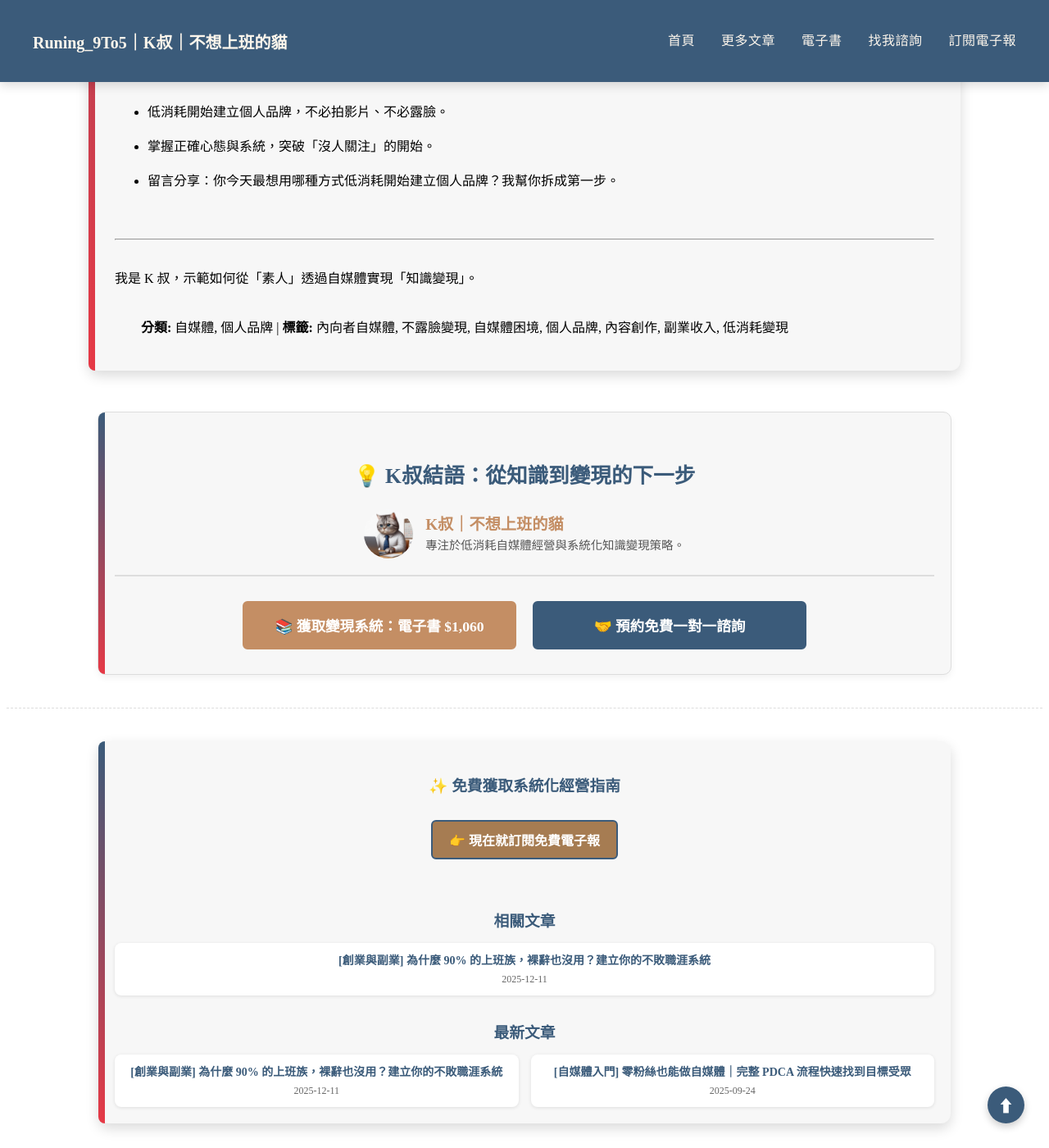
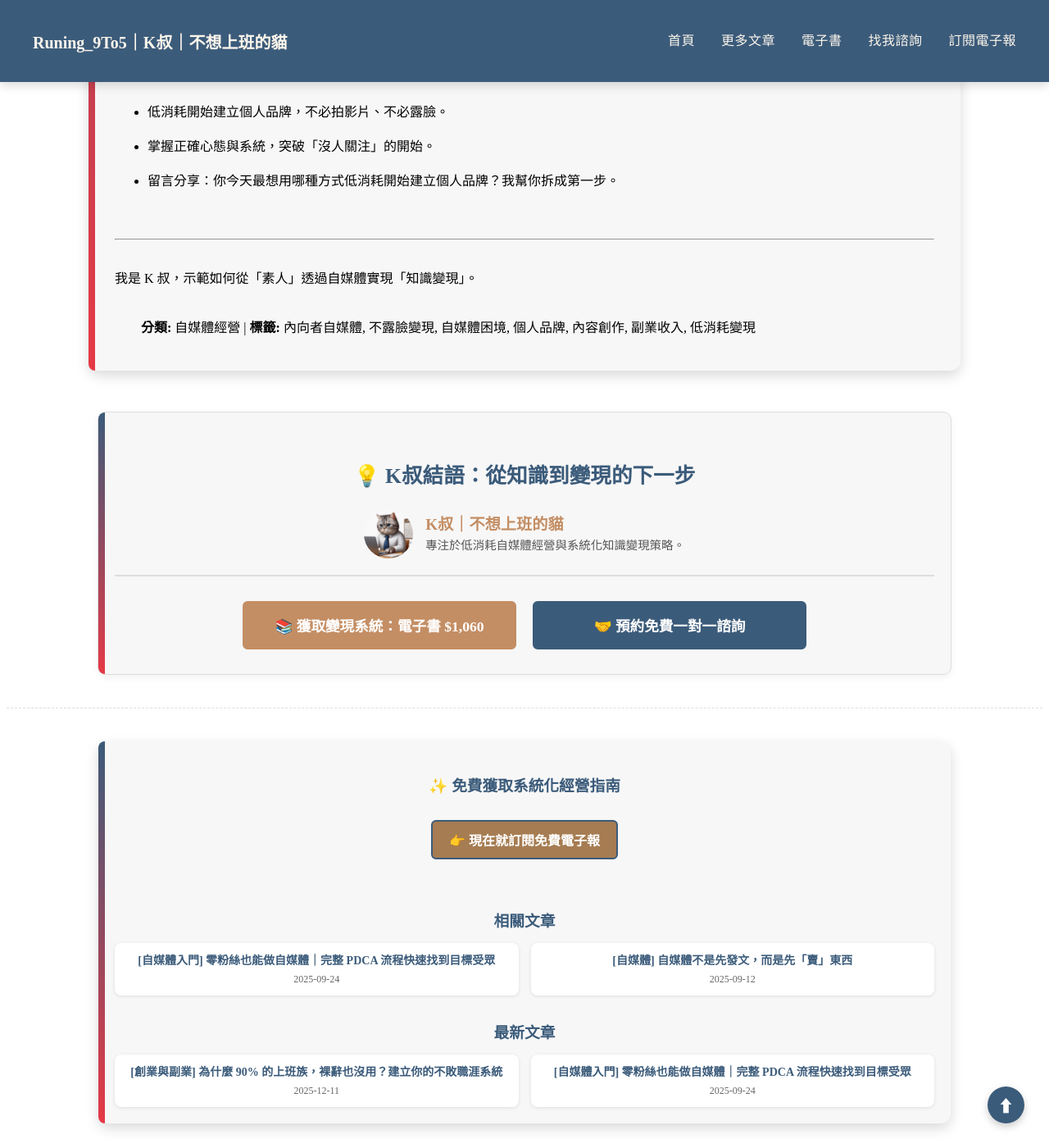
Before and after one commit to KenHAI666/Runing9TO5, a Jekyll site: the page built from _posts/2025-12-10-3個困境與5步心法，不露臉也能打造高信任變現系統.md, in a window 1280 px wide and 1400 px high, scrolled down 1603 px. Shown: the whole window at 82% size. Built offline with Jekyll 4.4.1, drawn with Linux system fonts in a browser that asks for light colours.

Commit message:
Update 2025-12-10-3個困境與5步心法，不露臉也能打造高信任變現系統.md

```diff
--- a/_posts/2025-12-10-3個困境與5步心法，不露臉也能打造高信任變現系統.md
+++ b/_posts/2025-12-10-3個困境與5步心法，不露臉也能打造高信任變現系統.md
@@ -2,7 +2,7 @@
 layout: default
 title: "[自媒體入門] 3個困境與5步心法，不露臉也能打造高信任變現系統"
 date: 2025-12-10
-categories: [自媒體, 個人品牌]
+categories: [自媒體經營]
 tags: ['內向者自媒體', '不露臉變現', '自媒體困境', '個人品牌', '內容創作', '副業收入', '低消耗變現']
 description: "【內向者專屬】想打造個人品牌或副業收入，但害怕露臉、擔心內容枯竭？K叔分享低消耗自媒體策略，教你避開3大常見困境，並掌握5步心法，從素人開始系統化建立信任、累積訂單與粉絲。"
 ---
@@ -58,6 +58,6 @@
     <p>我是 K 叔，示範如何從「素人」透過自媒體實現「知識變現」。</p>
 
         <p class="tag-list">
-        <B>分類:</B> 自媒體, 個人品牌 | <B>標籤:</B> 內向者自媒體, 不露臉變現, 自媒體困境, 個人品牌, 內容創作, 副業收入, 低消耗變現
+        <B>分類:</B> 自媒體經營 | <B>標籤:</B> 內向者自媒體, 不露臉變現, 自媒體困境, 個人品牌, 內容創作, 副業收入, 低消耗變現
     </p>
 </section>
```
